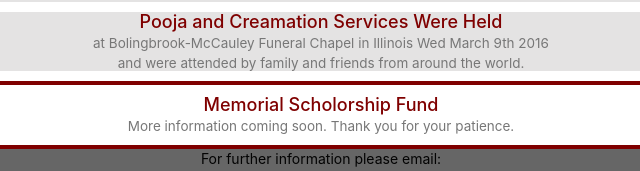
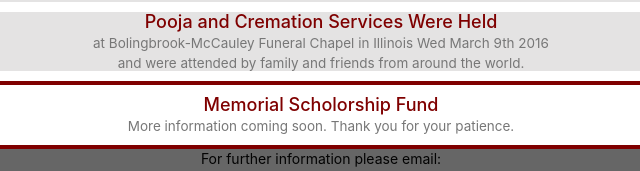
Before and after one commit to allthemangos/allthemangos.github.io, a plain HTML site: page index.html in a window 1280 px wide. Shown: the part 926-1097 px from the top of the page, 319-959 px from the left. Drawn offline with nearby package versions, Linux system fonts and the light colour scheme.

Commit message:
fix typo

```diff
--- a/index.html
+++ b/index.html
@@ -45,7 +45,7 @@
             </div>
 
         <div id="text_section">
-            <h4>Pooja and Creamation Services Were Held<br><small> at Bolingbrook-McCauley Funeral Chapel
+            <h4>Pooja and Cremation Services Were Held<br><small> at Bolingbrook-McCauley Funeral Chapel
             in Illinois Wed March 9th 2016<br>and were attended by family and friends from around the world.</small></h4>
             </div>
 
```
